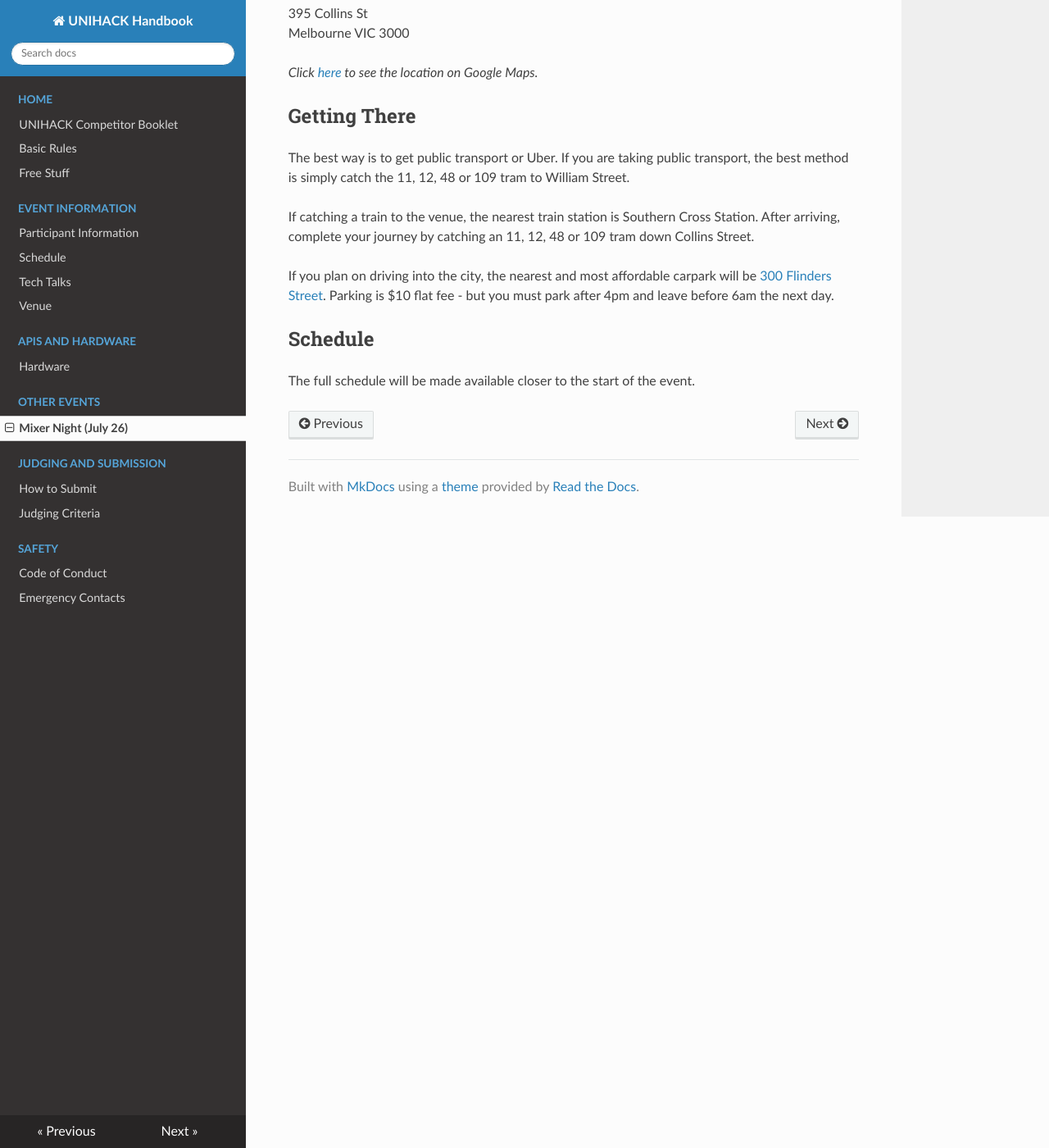
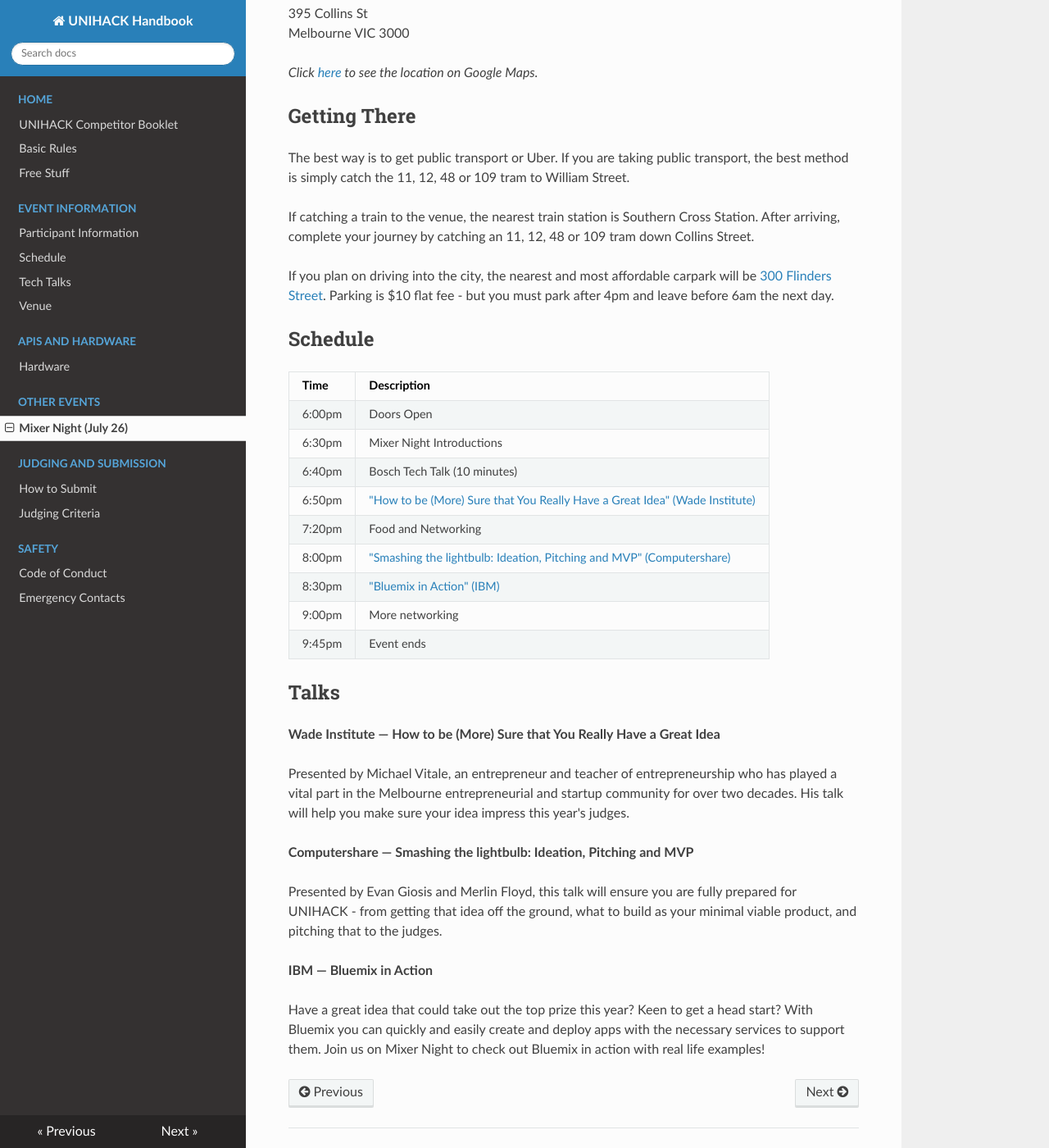
Before and after one commit to unihackhq/handbook, an MkDocs documentation site: the page built from docs/mixer-night.md, in a window 1280 px wide and 1400 px high, scrolled down 882 px. Shown: the whole window at 82% size. Built offline with MkDocs 1.6.1, drawn with Linux system fonts in a browser that asks for light colours; nearby versions of some CDN libraries; old or Windows-style settings are respelled for this version of MkDocs.

Commit message:
Mixer Night Update

```diff
--- a/docs/mixer-night.md
+++ b/docs/mixer-night.md
@@ -30,4 +30,31 @@
 
 ## Schedule
 
-The full schedule will be made available closer to the start of the event.
+Time    | Description
+------- | -----------
+6:00pm  | Doors Open
+6:30pm  | Mixer Night Introductions
+6:40pm  | Bosch Tech Talk (10 minutes)
+6:50pm  | ["How to be (More) Sure that You Really Have a Great Idea" (Wade Institute)](#wade)
+7:20pm  | Food and Networking
+8:00pm  | ["Smashing the lightbulb: Ideation, Pitching and MVP" (Computershare)](#computershare)
+8:30pm  | ["Bluemix in Action" (IBM)](#ibm)
+9:00pm  | More networking
+9:45pm  | Event ends
+
+## Talks
+
+<a name="wade"></a>
+**Wade Institute &mdash; How to be (More) Sure that You Really Have a Great Idea**
+
+Presented by Michael Vitale, an entrepreneur and teacher of entrepreneurship who has played a vital part in the Melbourne entrepreneurial and startup community for over two decades. His talk will help you make sure your idea impress this year's judges.
+
+<a name="computershare"></a>
+**Computershare &mdash; Smashing the lightbulb: Ideation, Pitching and MVP**
+
+Presented by Evan Giosis and Merlin Floyd, this talk will ensure you are fully prepared for UNIHACK - from getting that idea off the ground, what to build as your minimal viable product, and pitching that to the judges.
+
+<a name="ibm"></a>
+**IBM &mdash; Bluemix in Action**
+
+Have a great idea that could take out the top prize this year? Keen to get a head start? With Bluemix you can quickly and easily create and deploy apps with the necessary services to support them. Join us on Mixer Night to check out Bluemix in action with real life examples!
```
Also changed, not shown: docs/event-info/tech-talks.md (+21 -0 lines), docs/index.md (+1 -1 lines).
